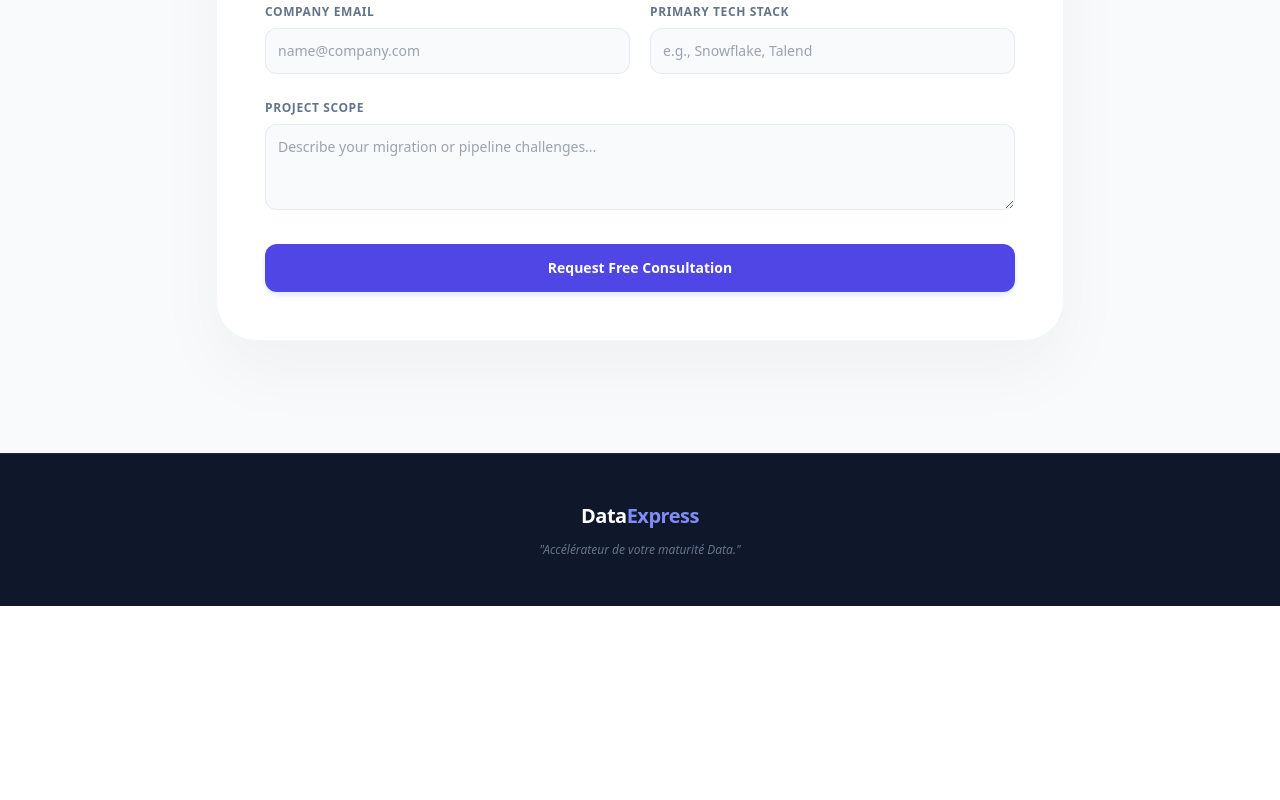
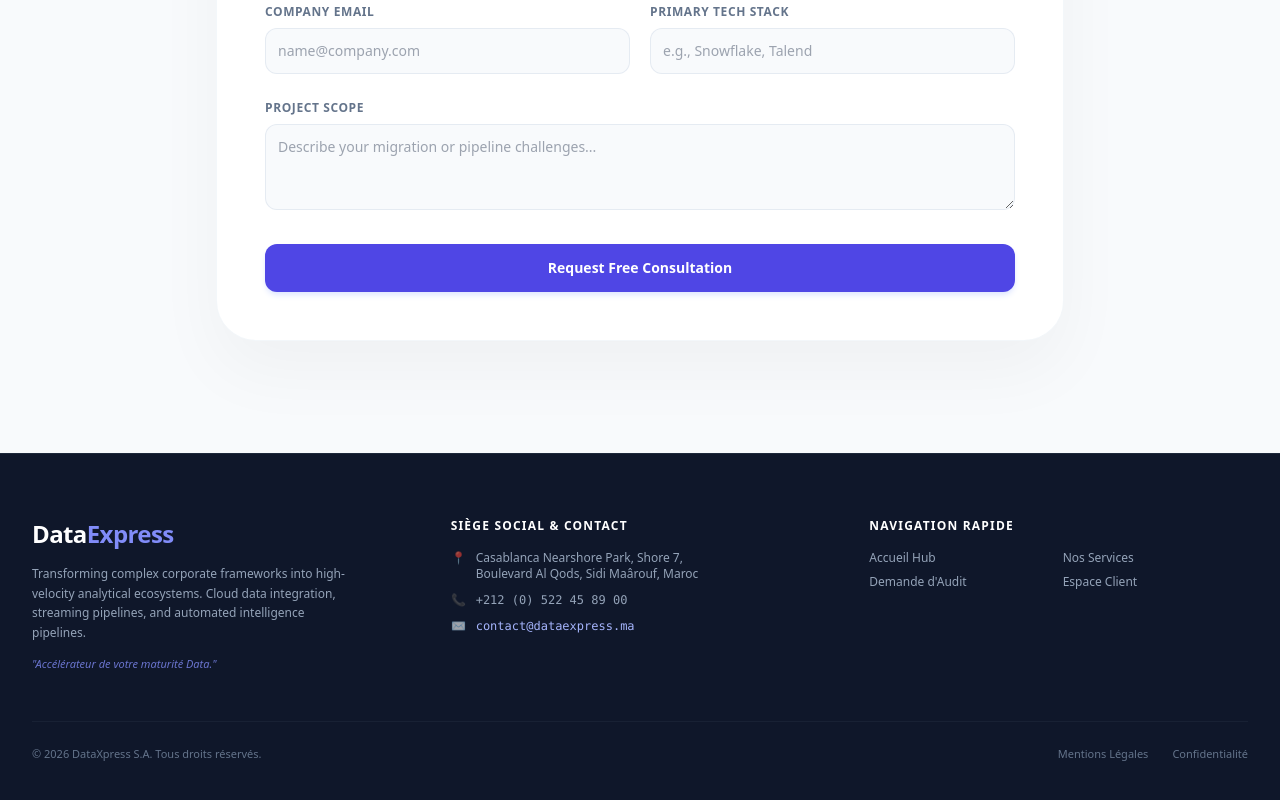
Before and after one commit to Yassir04-ch/Project_Stage, a Vue app in the folder employee-frontend/: page / in a window 1280 px wide. Shown: the part 1123-1923 px from the top of the page. Before the commit the page ends 1729 px from the top, so only its background shows below. Built offline with nearby package versions, Linux system fonts and the light colour scheme.

Commit message:
modifier page home

```diff
--- a/employee-frontend/src/views/auth/me.vue
+++ b/employee-frontend/src/views/auth/me.vue
@@ -91,7 +91,7 @@ onMounted(() => {
           D
         </div>
         <div>
-          <h1 :class="isDark ? 'text-white' : 'text-slate-900'" class="text-base font-black tracking-wider uppercase italic leading-none">DataExpress</h1>
+          <h1 :class="isDark ? 'text-white' : 'text-slate-900'" class="text-base font-black tracking-wider uppercase italic leading-none">DataXpress</h1>
           <p class="text-[10px] text-indigo-500 dark:text-indigo-400 font-bold tracking-widest uppercase mt-1">Workspace Hub</p>
         </div>
       </div>
--- a/employee-frontend/src/views/home.vue
+++ b/employee-frontend/src/views/home.vue
@@ -25,8 +25,7 @@ const router = useRouter();
       <a href="#contact" class="hover:text-indigo-600 transition-colors">Contact</a>
       <button
         @click="router.push('/login')"
-        class="bg-slate-200/70 text-slate-700 px-5 py-2 rounded-full hover:bg-slate-200 transition-all font-semibold text-sm"
-      >
+        class="bg-slate-200/70 text-slate-700 px-5 py-2 rounded-full hover:bg-slate-200 transition-all font-semibold text-sm">
         Client Portal
       </button>
     </div>
@@ -160,14 +159,57 @@ const router = useRouter();
     </div>
   </section>
 
-  <footer class="bg-slate-900 text-slate-400 py-12 text-center px-6 border-t border-slate-800">
-    <div class="max-w-7xl mx-auto space-y-3">
-      <h4 class="font-extrabold text-white text-xl tracking-tight">
-        Data<span class="text-indigo-400">Express</span>
-      </h4>
-      <p class="italic text-xs text-slate-500">
-        "Accélérateur de votre maturité Data."
-      </p>
+  <footer class="bg-slate-900 text-slate-400 py-16 px-8 border-t border-slate-800">
+    <div class="max-w-7xl mx-auto grid grid-cols-1 md:grid-cols-3 gap-10 text-left">
+
+      <div class="space-y-3.5">
+        <h4 class="font-extrabold text-white text-2xl tracking-tight">
+          Data<span class="text-indigo-400">Express</span>
+        </h4>
+        <p class="text-slate-400 text-xs leading-relaxed max-w-xs">
+          Transforming complex corporate frameworks into high-velocity analytical ecosystems. Cloud data integration, streaming pipelines, and automated intelligence pipelines.
+        </p>
+        <p class="italic text-[11px] text-indigo-400/80 font-medium">
+          "Accélérateur de votre maturité Data."
+        </p>
+      </div>
+
+      <div class="space-y-4">
+        <h5 class="text-white text-xs font-black tracking-widest uppercase text-slate-200">Siège Social & Contact</h5>
+        <ul class="space-y-2.5 text-xs">
+          <li class="flex items-start gap-2.5">
+            <span class="opacity-60">📍</span>
+            <span>Casablanca Nearshore Park, Shore 7,<br>Boulevard Al Qods, Sidi Maârouf, Maroc</span>
+          </li>
+          <li class="flex items-center gap-2.5">
+            <span class="opacity-60">📞</span>
+            <span class="font-mono">+212 (0) 522 45 89 00</span>
+          </li>
+          <li class="flex items-center gap-2.5">
+            <span class="opacity-60">✉️</span>
+            <span class="font-mono text-indigo-300">contact@dataexpress.ma</span>
+          </li>
+        </ul>
+      </div>
+
+      <div class="space-y-4">
+        <h5 class="text-white text-xs font-black tracking-widest uppercase text-slate-200">Navigation rapide</h5>
+        <div class="grid grid-cols-2 gap-2 text-xs">
+          <a href="#home" class="hover:text-white transition-colors">Accueil Hub</a>
+          <a href="#expertise" class="hover:text-white transition-colors">Nos Services</a>
+          <a href="#contact" class="hover:text-white transition-colors">Demande d'Audit</a>
+          <span @click="router.push('/login')" class="hover:text-white transition-colors cursor-pointer">Espace Client</span>
+        </div>
+      </div>
+
+    </div>
+
+    <div class="max-w-7xl mx-auto mt-12 pt-6 border-t border-slate-800/60 flex flex-col sm:flex-row justify-between items-center gap-4 text-[11px] text-slate-500 font-medium">
+      <p>&copy; 2026 DataXpress S.A. Tous droits réservés.</p>
+      <div class="flex gap-6">
+        <a href="#" class="hover:text-slate-400 transition-colors">Mentions Légales</a>
+        <a href="#" class="hover:text-slate-400 transition-colors">Confidentialité</a>
+      </div>
     </div>
   </footer>
 
```
